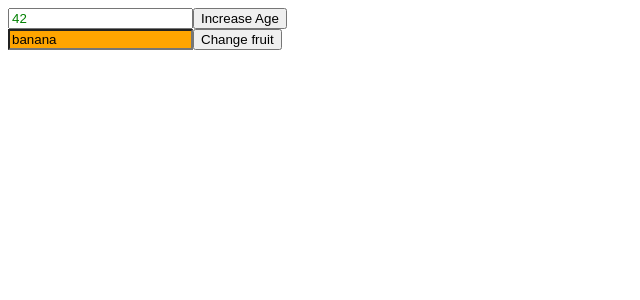
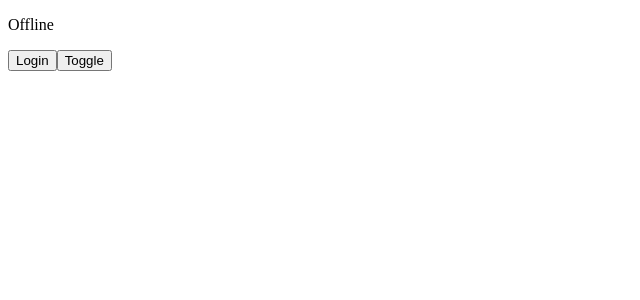
Before and after one commit to realbaotrung/ts-react-learning-curve, a React (Create React App) app: page / in a window 1280 px wide. Shown: the top 300 px of the page, without its empty margins (0-640 px from the left). Built offline with nearby package versions, Linux system fonts and the light colour scheme.

Commit message:
Add ls4 FriendStatus Class

```diff
--- a/src/index.tsx
+++ b/src/index.tsx
@@ -20,7 +20,8 @@ import ReactDOM from 'react-dom';
 // ==========================================
 // import App from './react-hook/ls1/App'
 // import App from './react-hook/ls2/App';
-import App from './react-hook/ls3/App';
+// import App from './react-hook/ls3/App';
+import App from './react-hook/ls4/App';
 
 ReactDOM.render(
   <React.StrictMode>
--- a/src/react-hook/ls3/App.tsx
+++ b/src/react-hook/ls3/App.tsx
@@ -1,4 +1,4 @@
-import {useEffect, useState} from 'react';
+import {useState} from 'react';
 
 function ExampleWithManyState(): JSX.Element {
   // Declare multiple variables
--- /dev/null
+++ b/src/react-hook/ls4/App.tsx
@@ -0,0 +1,27 @@
+import {useState} from 'react';
+import FriendStatus from './FriendStatus';
+
+export default function App(): JSX.Element {
+  const [isLogin, setIsLogin] = useState<boolean>(false);
+  const [isUnMount, setIsUnMount] = useState<boolean>(false);
+
+  const handleClick = (): void => {
+    if (!isUnMount) {
+      setIsLogin(!isLogin);
+    }
+  };
+  const handleMount = (): void => {
+    setIsUnMount(!isUnMount);
+  };
+  return (
+    <div>
+      {isUnMount ? null : <FriendStatus friendId={10} isLogin={isLogin} />}
+      <button type="button" onClick={handleClick}>
+        {isLogin ? 'Logout' : 'Login'}
+      </button>
+      <button type="button" onClick={handleMount}>
+        Toggle
+      </button>
+    </div>
+  );
+}
--- /dev/null
+++ b/src/react-hook/ls4/ChatAPI.ts
@@ -0,0 +1,30 @@
+/* eslint-disable no-console */
+export type Status = {
+  isOnline: boolean | null;
+};
+
+export default class ChatAPI {
+  private timeId!: NodeJS.Timeout;
+
+  private status: Status = {
+    isOnline: null,
+  };
+
+  public subscribeToFriendStatus = (
+    friendId: number,
+    callback: (obj: Status) => void
+  ): void => {
+    console.log('from subscribe.');
+    if (friendId) {
+      this.timeId = setTimeout(() => {
+        this.status.isOnline = true;
+        callback(this.status);
+      }, 2000);
+    }
+  };
+
+  public unsubscribeFromFriendStatus = (): void => {
+    console.log('from unsubscribe.');
+    clearTimeout(this.timeId);
+  };
+}
--- /dev/null
+++ b/src/react-hook/ls4/FriendStatus.tsx
@@ -0,0 +1,50 @@
+import React from 'react';
+import ChatAPI, {Status} from './ChatAPI';
+
+type Props = {
+  friendId: number;
+  isLogin: boolean;
+};
+type State = {
+  isOnline: boolean | null;
+};
+
+export default class FriendStatus extends React.Component<Props, State> {
+  private chatApi: ChatAPI;
+
+  constructor(public props: Props) {
+    super(props);
+    this.state = {
+      isOnline: null,
+    };
+    this.chatApi = new ChatAPI();
+  }
+
+  componentDidMount(): void {
+    const {friendId} = this.props;
+    this.chatApi.subscribeToFriendStatus(friendId, this.handleStatusChange);
+  }
+
+  componentWillUnmount(): void {
+    this.chatApi.unsubscribeFromFriendStatus();
+  }
+
+  handleStatusChange = (status: Status): void => {
+    this.setState({
+      isOnline: status.isOnline,
+    });
+  };
+
+  render(): JSX.Element {
+    const {isOnline} = this.state;
+    const {isLogin} = this.props;
+
+    if (isOnline === null) {
+      return <p>Loading...</p>;
+    }
+    if (isOnline && isLogin) {
+      return <p>Online</p>;
+    }
+    return <p>Offline</p>;
+  }
+}
```
